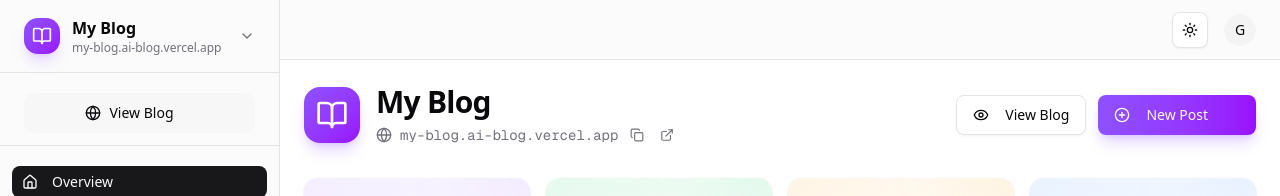
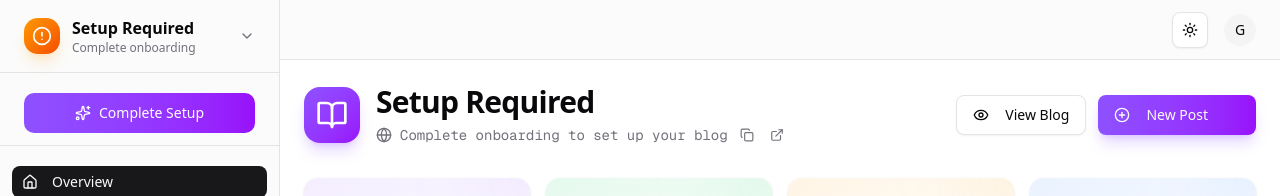
Before and after one commit to VirtusDakura/ai-blog, a Next.js app in the folder frontend/: page /dashboard in a window 1280 px wide. Shown: the top 196 px of the page. Built offline with nearby package versions, Linux system fonts and the light colour scheme; no server answers.

Commit message:
feat: Introduce onboarding UI and logic in the dashboard sidebar, enhance blog context for initial setup, and add backend production scripts.

```diff
--- a/frontend/app/dashboard/page.tsx
+++ b/frontend/app/dashboard/page.tsx
@@ -96,8 +96,6 @@ function DashboardContent() {
 
     // Get the full blog URL (links to /blog during development)
     const blogUrl = getBlogUrl(blog.subdomain, blog.customDomain)
-    // Display domain shows what the subdomain will be when deployed
-    const displayDomain = getDisplayDomain(blog.subdomain, blog.customDomain)
 
     const toggleTask = (taskId: string) => {
         setCompletedTasks(prev =>
@@ -136,6 +134,10 @@ function DashboardContent() {
         )
     }
 
+    // Get display values - show actual data or "Setup Required"
+    const blogName = blog.blogName || 'Setup Required'
+    const displayDomainText = blog.subdomain ? getDisplayDomain(blog.subdomain, blog.customDomain) : 'Complete onboarding to set up your blog'
+
     return (
         <div className="space-y-8">
             {/* Welcome Banner - Only shown after onboarding */}
@@ -161,7 +163,7 @@ function DashboardContent() {
                                 <Rocket className="h-8 w-8" />
                             </div>
                             <div>
-                                <h2 className="text-2xl font-bold">Welcome to {blog.blogName}! 🎉</h2>
+                                <h2 className="text-2xl font-bold">Welcome to {blogName}! 🎉</h2>
                                 <p className="text-white/80">Your blog is ready. Let's make it awesome!</p>
                             </div>
                         </div>
@@ -173,7 +175,7 @@ function DashboardContent() {
                                 className="flex items-center gap-2 px-4 py-2 rounded-lg bg-white/20 backdrop-blur-sm hover:bg-white/30 transition-colors"
                             >
                                 <Globe className="h-4 w-4" />
-                                <span className="font-mono text-sm">{displayDomain}</span>
+                                <span className="font-mono text-sm">{displayDomainText}</span>
                             </Link>
                             <Button
                                 variant="secondary"
@@ -205,14 +207,14 @@ function DashboardContent() {
                         <BookOpen className="h-8 w-8" />
                     </div>
                     <div>
-                        <h1 className="text-3xl font-bold tracking-tight">{blog.blogName}</h1>
+                        <h1 className="text-3xl font-bold tracking-tight">{blogName}</h1>
                         <div className="flex items-center gap-2 mt-1">
                             <Globe className="h-4 w-4 text-muted-foreground" />
                             <Link
                                 href="/blog"
                                 className="text-muted-foreground font-mono text-sm hover:text-violet-600 dark:hover:text-violet-400 transition-colors"
                             >
-                                {displayDomain}
+                                {displayDomainText}
                             </Link>
                             <button
                                 onClick={copyDomain}
--- a/frontend/components/dashboard/app-sidebar.tsx
+++ b/frontend/components/dashboard/app-sidebar.tsx
@@ -5,7 +5,7 @@ import { NavMain } from "@/components/dashboard/nav-main"
 import { ScrollArea } from "@/components/ui/scroll-area"
 import { Skeleton } from "@/components/ui/skeleton"
 import { useBlog, getBlogUrl, getDisplayDomain } from "@/contexts/blog-context"
-import { BookOpen, FileText, Home, Image as ImageIcon, Settings, Sparkles, BarChart3, Globe, ExternalLink, ChevronDown } from "lucide-react"
+import { BookOpen, FileText, Home, Image as ImageIcon, Settings, Sparkles, BarChart3, Globe, ExternalLink, ChevronDown, AlertCircle } from "lucide-react"
 
 const sidebarItems = [
     {
@@ -42,10 +42,13 @@ const sidebarItems = [
 
 export function AppSidebar({ className }: { className?: string }) {
     const blog = useBlog()
-    // blogUrl links to /blog during development (functional link)
-    const blogUrl = getBlogUrl(blog.subdomain, blog.customDomain)
-    // displayDomain shows what the subdomain will be when deployed (for display)
-    const displayDomain = getDisplayDomain(blog.subdomain, blog.customDomain)
+
+    // Get display values - handle empty/missing data
+    const blogName = blog.blogName || 'Setup Required'
+    const displayDomain = blog.subdomain
+        ? getDisplayDomain(blog.subdomain, blog.customDomain)
+        : 'Complete onboarding'
+    const needsSetup = !blog.blogName || !blog.subdomain
 
     return (
         <div className={className}>
@@ -61,12 +64,12 @@ export function AppSidebar({ className }: { className?: string }) {
                     </div>
                 ) : (
                     <Link href="/dashboard" className="flex items-center gap-3 group">
-                        <div className="p-2 rounded-xl bg-gradient-to-br from-violet-500 to-purple-600 text-white shadow-lg shadow-violet-500/20">
-                            <BookOpen className="h-5 w-5" />
+                        <div className={`p-2 rounded-xl text-white shadow-lg ${needsSetup ? 'bg-gradient-to-br from-amber-500 to-orange-600 shadow-amber-500/20' : 'bg-gradient-to-br from-violet-500 to-purple-600 shadow-violet-500/20'}`}>
+                            {needsSetup ? <AlertCircle className="h-5 w-5" /> : <BookOpen className="h-5 w-5" />}
                         </div>
                         <div className="flex-1 min-w-0">
                             <p className="font-semibold truncate group-hover:text-violet-600 dark:group-hover:text-violet-400 transition-colors">
-                                {blog.blogName}
+                                {blogName}
                             </p>
                             <p className="text-xs text-muted-foreground truncate">
                                 {displayDomain}
@@ -77,8 +80,17 @@ export function AppSidebar({ className }: { className?: string }) {
                 )}
             </div>
 
-            {/* View Blog Button - Links to /blog page (functional) */}
+            {/* View Blog Button or Setup Prompt */}
             <div className="px-4 py-3 lg:px-6 border-b">
+                {needsSetup ? (
+                    <Link
+                        href="/onboarding"
+                        className="flex items-center justify-center gap-2 px-4 py-2.5 rounded-lg bg-gradient-to-r from-violet-500 to-purple-600 text-white text-sm font-medium transition-colors hover:from-violet-600 hover:to-purple-700"
+                    >
+                        <Sparkles className="h-4 w-4" />
+                        Complete Setup
+                    </Link>
+                ) : (
                     <Link
                         href="/blog"
                         className="flex items-center justify-center gap-2 px-4 py-2.5 rounded-lg bg-muted/50 hover:bg-violet-500/10 hover:text-violet-600 dark:hover:text-violet-400 text-sm font-medium transition-colors group"
@@ -87,6 +99,7 @@ export function AppSidebar({ className }: { className?: string }) {
                         View Blog
                         <ExternalLink className="h-3 w-3 opacity-0 group-hover:opacity-100 transition-opacity" />
                     </Link>
+                )}
             </div>
 
             {/* Navigation */}
--- a/frontend/contexts/blog-context.tsx
+++ b/frontend/contexts/blog-context.tsx
@@ -23,8 +23,8 @@ interface BlogData {
 }
 
 const defaultBlogData: BlogData = {
-    blogName: 'My Blog',
-    subdomain: 'my-blog',
+    blogName: '',
+    subdomain: '',
     theme: 'minimal',
     colorScheme: 'violet',
     hasCompletedOnboarding: false,
@@ -50,35 +50,49 @@ export function BlogProvider({ children }: { children: ReactNode }) {
 
         try {
             const API_URL = process.env.NEXT_PUBLIC_API_URL || 'http://localhost:3001/api'
+
+            // Build headers with authorization if we have a session
+            const headers: HeadersInit = {
+                'Content-Type': 'application/json',
+            }
+
+            // Add authorization header if session has access token
+            if (session?.user) {
+                // The session might have an accessToken depending on auth setup
+                const token = (session as any)?.accessToken || (session as any)?.token
+                if (token) {
+                    headers['Authorization'] = `Bearer ${token}`
+                }
+            }
+
             const res = await fetch(`${API_URL}/blog/settings`, {
+                method: 'GET',
                 credentials: 'include',
-                headers: {
-                    'Content-Type': 'application/json',
-                },
+                headers,
             })
 
             if (res.ok) {
                 const data = await res.json()
+
                 // Only update if we have actual data from the API
-                if (data && (data.blogName || data.subdomain)) {
+                if (data) {
                     setBlogData({
-                        blogName: data.blogName || 'My Blog',
-                        blogDescription: data.blogDescription,
-                        subdomain: data.subdomain || 'my-blog',
-                        customDomain: data.customDomain,
-                        category: data.category,
+                        blogName: data.blogName || '',
+                        blogDescription: data.blogDescription || '',
+                        subdomain: data.subdomain || '',
+                        customDomain: data.customDomain || '',
+                        category: data.category || '',
                         theme: data.theme || 'minimal',
                         colorScheme: data.colorScheme || 'violet',
-                        displayName: data.displayName,
-                        bio: data.bio,
-                        profileImage: data.profileImage,
-                        timezone: data.timezone,
-                        language: data.language,
+                        displayName: data.displayName || '',
+                        bio: data.bio || '',
+                        profileImage: data.profileImage || '',
+                        timezone: data.timezone || '',
+                        language: data.language || '',
                         hasCompletedOnboarding: data.hasCompletedOnboarding || false,
                         isLoading: false,
                     })
                 } else {
-                    // No blog data yet - user needs to complete onboarding
                     setBlogData(prev => ({
                         ...prev,
                         isLoading: false,
@@ -86,11 +100,11 @@ export function BlogProvider({ children }: { children: ReactNode }) {
                     }))
                 }
             } else {
-                // API call failed - use defaults
+                console.error('Failed to fetch blog settings:', res.status, res.statusText)
                 setBlogData(prev => ({
                     ...prev,
                     isLoading: false,
-                    error: 'Failed to fetch blog data',
+                    error: `Failed to fetch blog data: ${res.status}`,
                 }))
             }
         } catch (error) {
@@ -104,8 +118,10 @@ export function BlogProvider({ children }: { children: ReactNode }) {
     }
 
     useEffect(() => {
-        fetchBlogData()
-    }, [status])
+        if (status !== 'loading') {
+            fetchBlogData()
+        }
+    }, [status, session])
 
     return (
         <BlogContext.Provider value={{ ...blogData, refetch: fetchBlogData }}>
@@ -118,22 +134,17 @@ export function useBlog() {
     return useContext(BlogContext)
 }
 
-// Helper to get the blog URL - uses local /blog route during development
-// In production with proper subdomain config, this would use the subdomain
+// Helper to get the blog URL - uses local /blog route
 export function getBlogUrl(subdomain: string, customDomain?: string): string {
-    // If custom domain is set, use it
     if (customDomain) {
         return `https://${customDomain}`
     }
 
-    // In development or when subdomains aren't configured, link to local /blog page
-    // This ensures the link is always functional
+    // Link to local /blog page (fully functional)
     if (typeof window !== 'undefined') {
-        const baseUrl = window.location.origin
-        return `${baseUrl}/blog`
+        return `${window.location.origin}/blog`
     }
 
-    // Fallback for SSR
     return '/blog'
 }
 
@@ -142,6 +153,8 @@ export function getDisplayDomain(subdomain: string, customDomain?: string): stri
     if (customDomain) {
         return customDomain
     }
-    // Show what the subdomain would be when deployed
-    return `${subdomain}.ai-blog.vercel.app`
+    if (subdomain) {
+        return `${subdomain}.ai-blog.vercel.app`
+    }
+    return 'Not configured'
 }
```
Also changed, not shown: 2 other files (tests, documents, lock files or other folders). Lines whose indentation alone changed are shown as unchanged.
